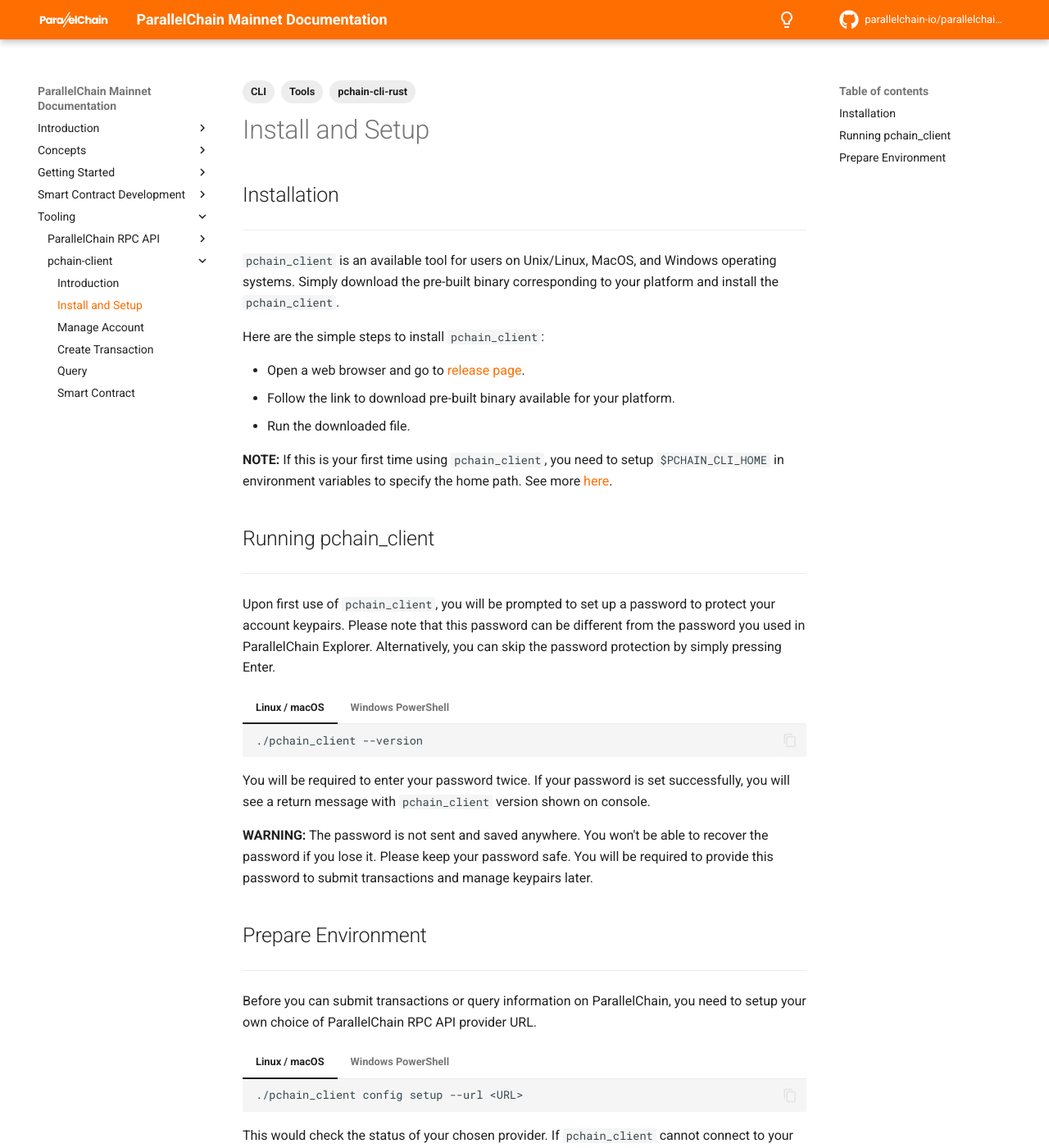
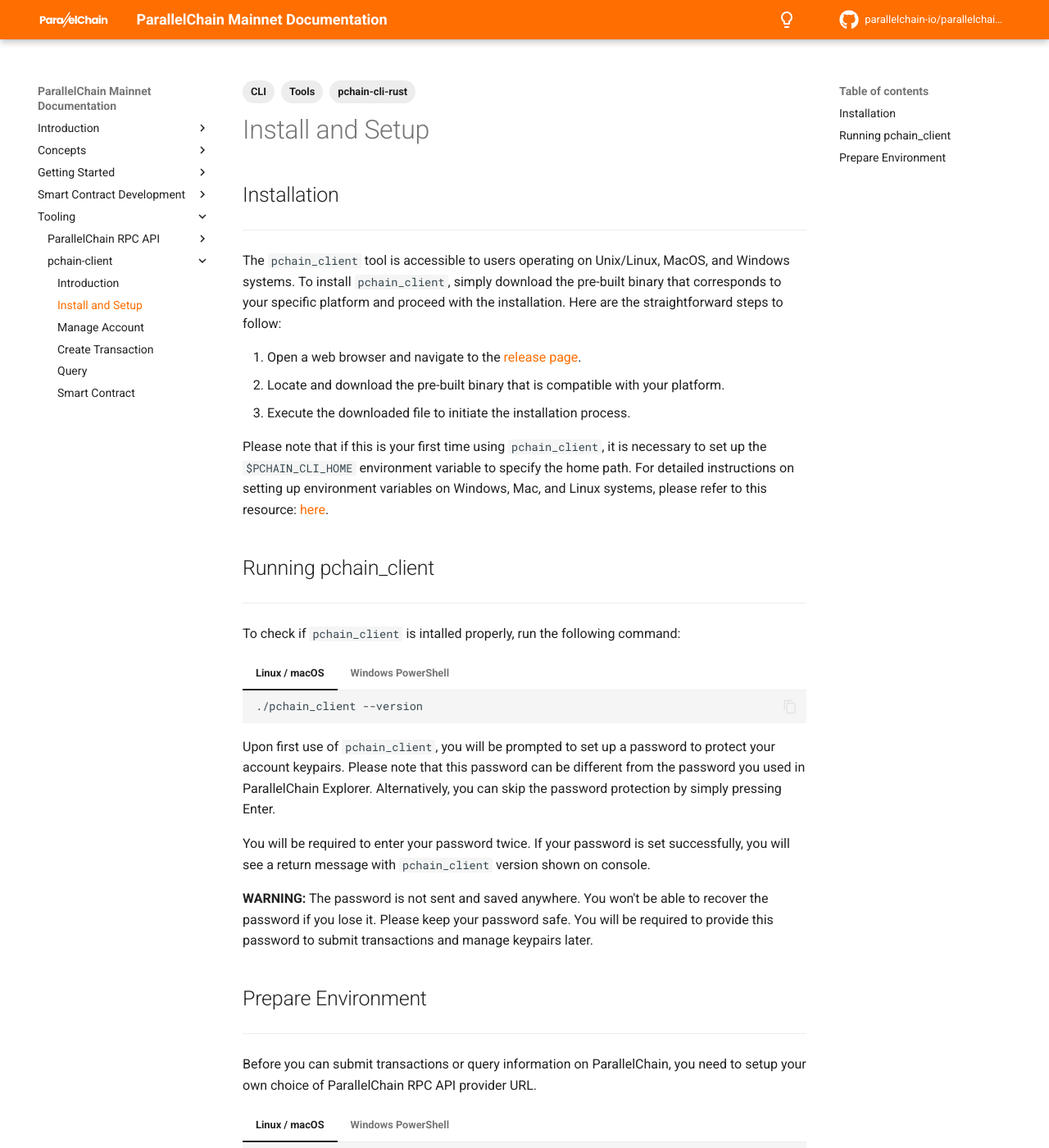
Before and after one commit to parallelchain-io/parallelchain-docs, an MkDocs documentation site: the page built from docs/toolings/pchain_cli/install_and_setup.md, in a window 1280 px wide and 1400 px high. Shown: the whole window at 82% size. Built offline with MkDocs 1.6.1 and Material for MkDocs 9.7.7, drawn with Linux system fonts in a browser that asks for light colours; comment, search, counter and statistics services are not loaded.

Commit message:
Rephrased toolings/pchain_cli

````diff
--- a/docs/toolings/pchain_cli/install_and_setup.md
+++ b/docs/toolings/pchain_cli/install_and_setup.md
@@ -10,22 +10,17 @@
 ## Installation
 ---
 
-`pchain_client` is an available tool for users on Unix/Linux, MacOS, and Windows operating systems. Simply download the pre-built binary corresponding to your platform and install the `pchain_client`.
+The `pchain_client` tool is accessible to users operating on Unix/Linux, MacOS, and Windows systems. To install `pchain_client`, simply download the pre-built binary that corresponds to your specific platform and proceed with the installation. Here are the straightforward steps to follow:
 
-Here are the simple steps to install `pchain_client`:
+1. Open a web browser and navigate to the [release page](https://github.com/parallelchain-io/pchain-client-cli/releases).
+2. Locate and download the pre-built binary that is compatible with your platform.
+3. Execute the downloaded file to initiate the installation process.
 
-- Open a web browser and go to [release page](https://github.com/parallelchain-io/pchain-client-cli/releases).
-- Follow the link to download pre-built binary available for your platform.
-- Run the downloaded file.
-
-**NOTE:**
-If this is your first time using `pchain_client`, you need to setup `$PCHAIN_CLI_HOME` in environment variables to specify the home path. See more [here](https://chlee.co/how-to-setup-environment-variables-for-windows-mac-and-linux/).
+Please note that if this is your first time using `pchain_client`, it is necessary to set up the `$PCHAIN_CLI_HOME` environment variable to specify the home path. For detailed instructions on setting up environment variables on Windows, Mac, and Linux systems, please refer to this resource: [here](https://chlee.co/how-to-setup-environment-variables-for-windows-mac-and-linux/).
 
 ## Running pchain_client
 ---
-
-Upon first use of `pchain_client`, you will be prompted to set up a password to protect your account keypairs. Please note that this password can be different from the password you used in ParallelChain Explorer. Alternatively, you can skip the password protection by simply pressing Enter.
-
+To check if `pchain_client` is intalled properly, run the following command:
 === "Linux / macOS"
     ```bash
     ./pchain_client --version
@@ -34,6 +29,9 @@
     ```PowerShell
     ./pchain_client.exe --version
     ```
+
+Upon first use of `pchain_client`, you will be prompted to set up a password to protect your account keypairs. Please note that this password can be different from the password you used in ParallelChain Explorer. Alternatively, you can skip the password protection by simply pressing Enter.
+
 You will be required to enter your password twice. If your password is set successfully, you will see a return message with `pchain_client` version shown on console.
 
 **WARNING:**
````
Also changed, not shown: docs/toolings/pchain_cli/introduction.md (+1 -1 lines), docs/toolings/pchain_cli/manage_account.md (+4 -4 lines).
